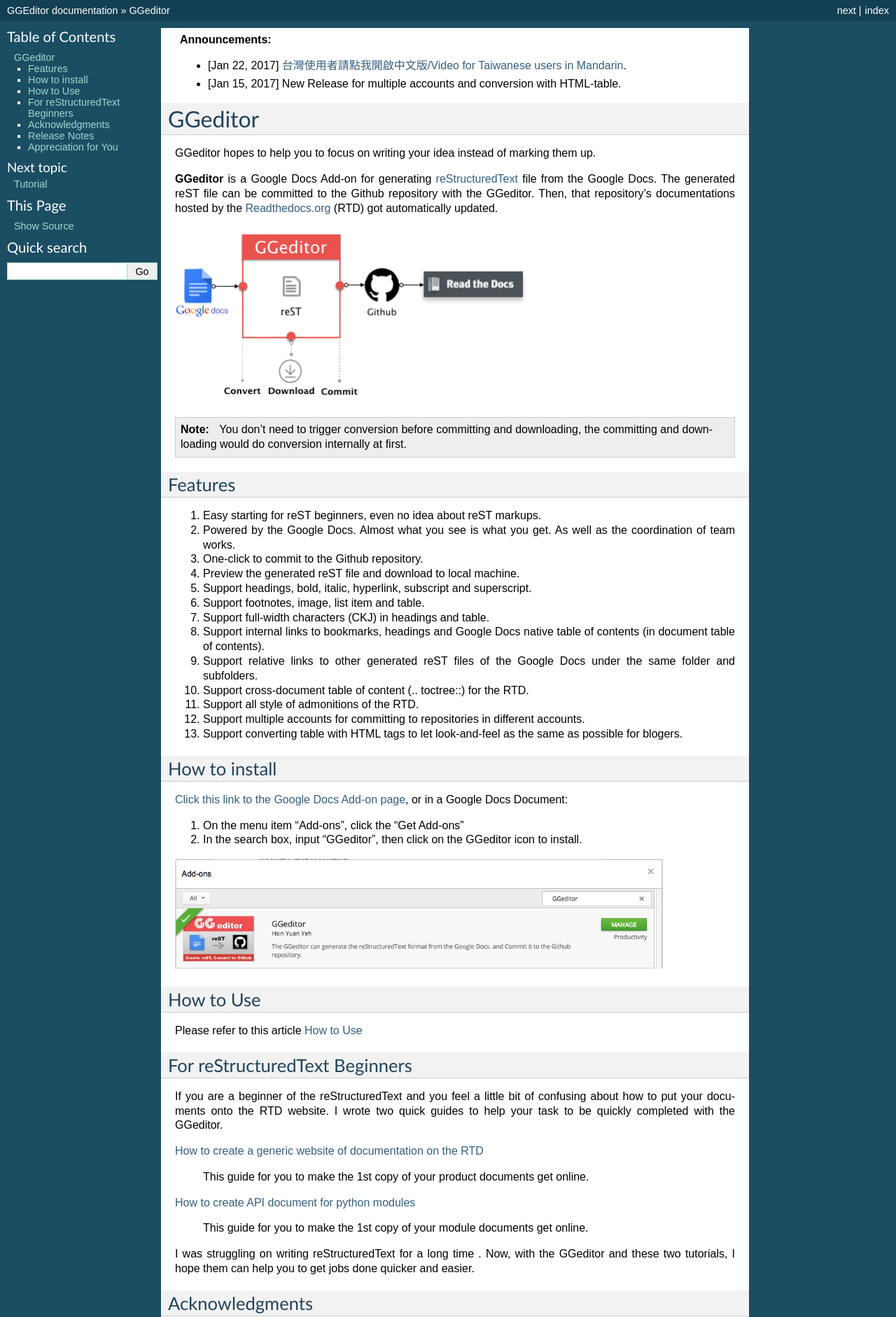
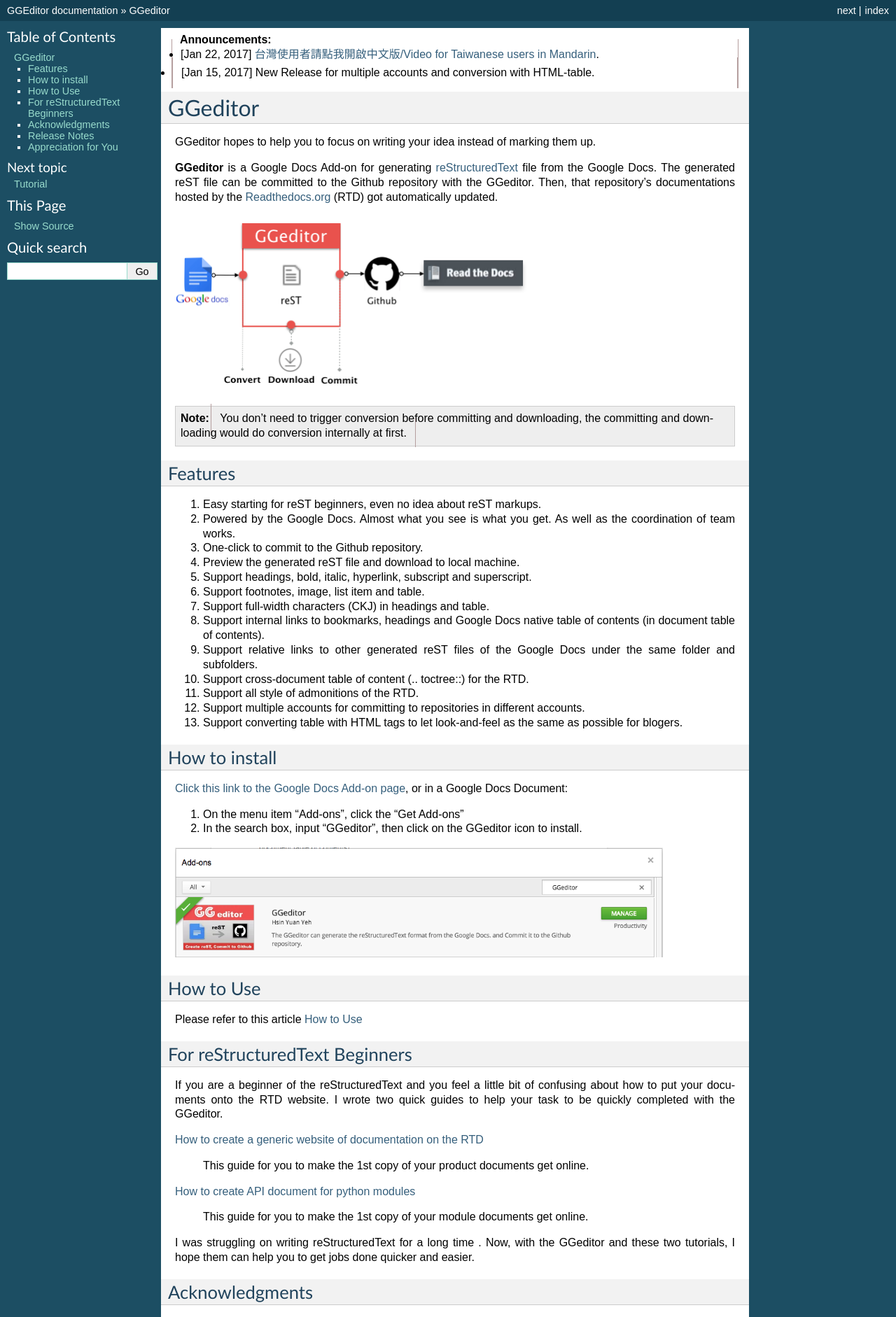
Before and after one commit to iapyeh/GGeditor, a Sphinx documentation site: the page built from docs/index.rst, in a window 1280 px wide. Shown: the top 1882 px of the page at 70% size. Built offline with Sphinx 7.4.7, drawn with Linux system fonts in a browser that asks for light colours; pages that are not in the unit, such as notebooks, are missing from menus.

Commit message:
Update theme_overrides.css

```diff
--- a/docs/static/theme_overrides.css
+++ b/docs/static/theme_overrides.css
@@ -7,14 +7,25 @@
 .line-block, .docutils.footnote {
     line-height: 24px;
 }
-
+/*
 .admonition p.last{
     border: solid 1px #b59e9e;
     padding: 12px;
     margin: -12px -12px -12px -12px;
     margin-bottom: -12px !important;
 }
-
 .admonition- p.last{
     margin-bottom: 20px !important;
 }
+*/
+.admonition *:not(:first-child){
+    border-left: solid 1px #b59e9e;
+    border-right: solid 1px #b59e9e;
+    padding: 12px;
+    margin: -12px -12px -12px -12px;
+    margin-bottom: -12px !important;
+}
+.admonition .last, .admonition- .last{
+    margin-bottom: 20px !important;
+    border-bottom: solid 1px #b59e9e !important;
+}
```
